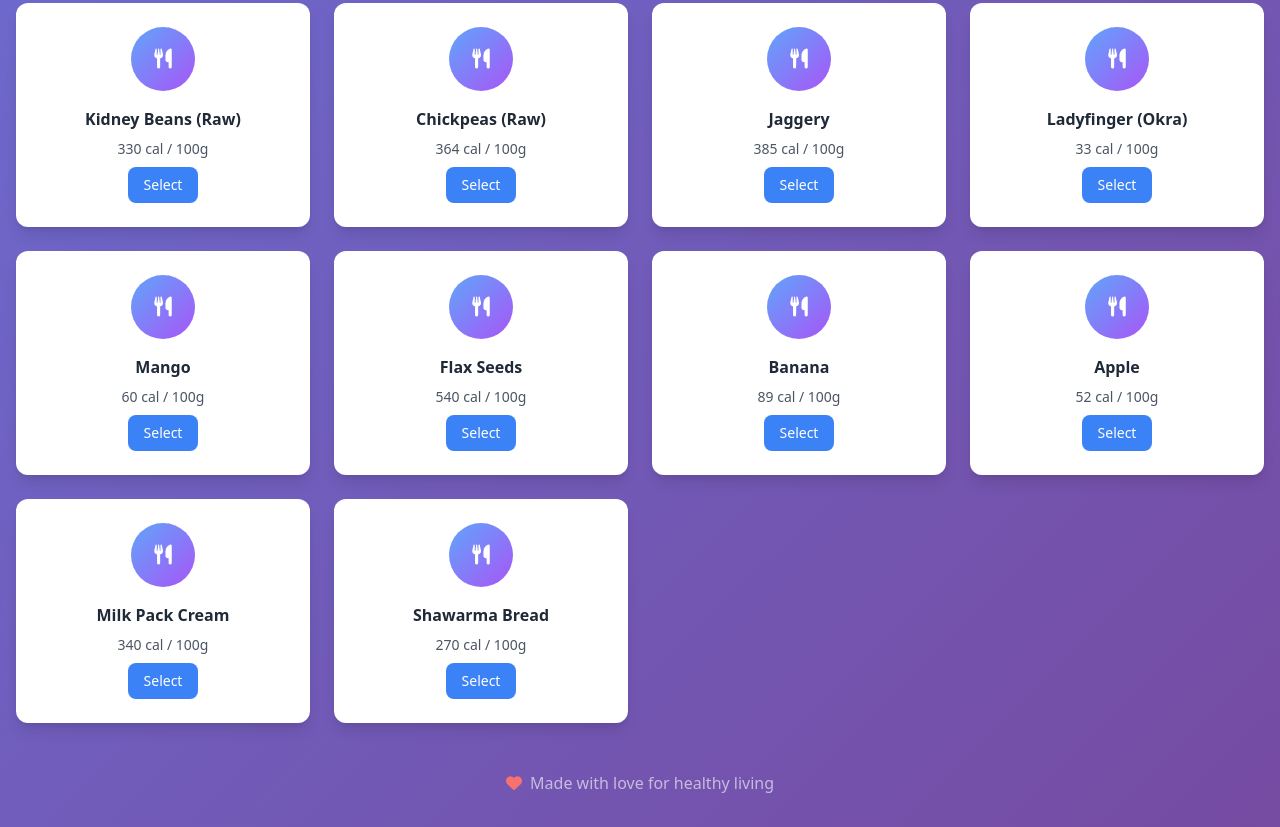
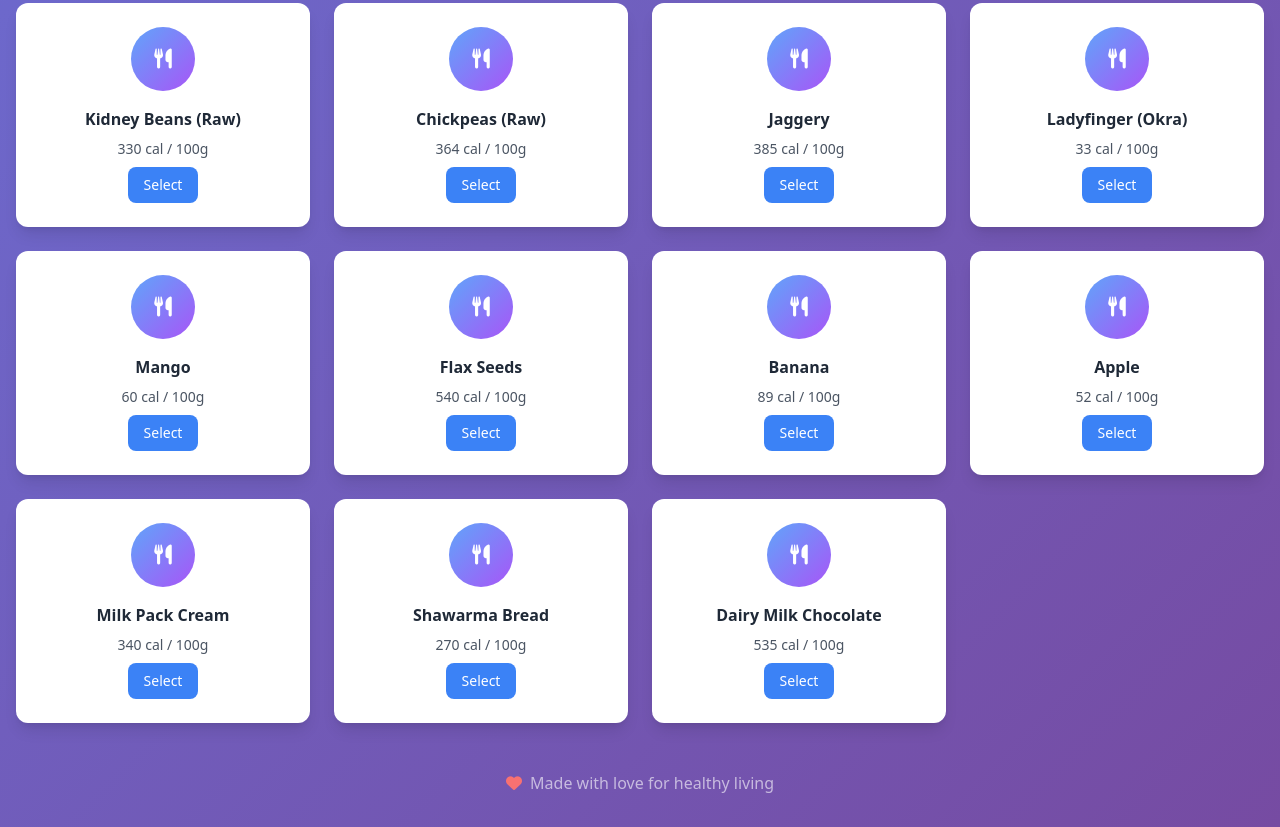
Before and after one commit to Abdullahb11/Calorie-Calculator, a plain HTML site: page index.html in a window 1280 px wide. Shown: the part 1570-2397 px from the top of the page. Drawn offline with nearby package versions, Linux system fonts and the light colour scheme.

Commit message:
Update index.html

```diff
--- a/index.html
+++ b/index.html
@@ -220,7 +220,8 @@
             "banana": { calories: 89, name: "Banana", unit: "100g" },
             "apple": { calories: 52, name: "Apple", unit: "100g" },
             "milk pack cream": { calories: 340, name: "Milk Pack Cream", unit: "100g" },
-            "shawarma bread": { calories: 270, name: "Shawarma Bread", unit: "100g" }
+            "shawarma bread": { calories: 270, name: "Shawarma Bread", unit: "100g" },
+            "Dairy Milk Chocolate": { calories: 535, name: "Dairy Milk Chocolate", unit: "100g" }
         };
 
         let selectedFood = null;
```
